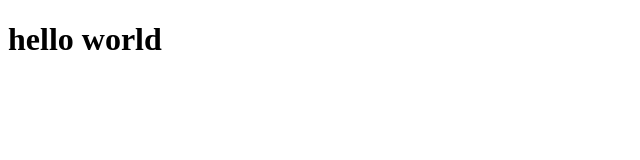
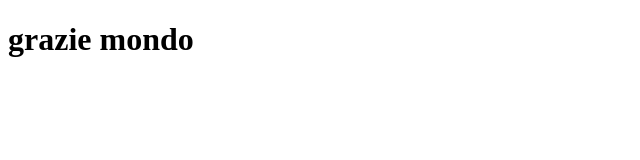
Before and after one commit to davidebellucca/htmlcss-hello, a plain HTML site: page index.html in a window 1280 px wide. Shown: the whole page, without its empty margins (0-640 px from the left). Drawn offline with Linux system fonts and the light colour scheme.

Commit message:
Revert "feat:compito a casa1"
This reverts commit 02083d35b517f59e332c21bcdf08138a02ff92ea.

```diff
--- a/index.html
+++ b/index.html
@@ -6,7 +6,6 @@
     <title>Document</title>
 </head>
 <body>
-    <h1>hello world
-    </h1>
+    <h1>grazie mondo</h1>
 </body>
 </html>
```
